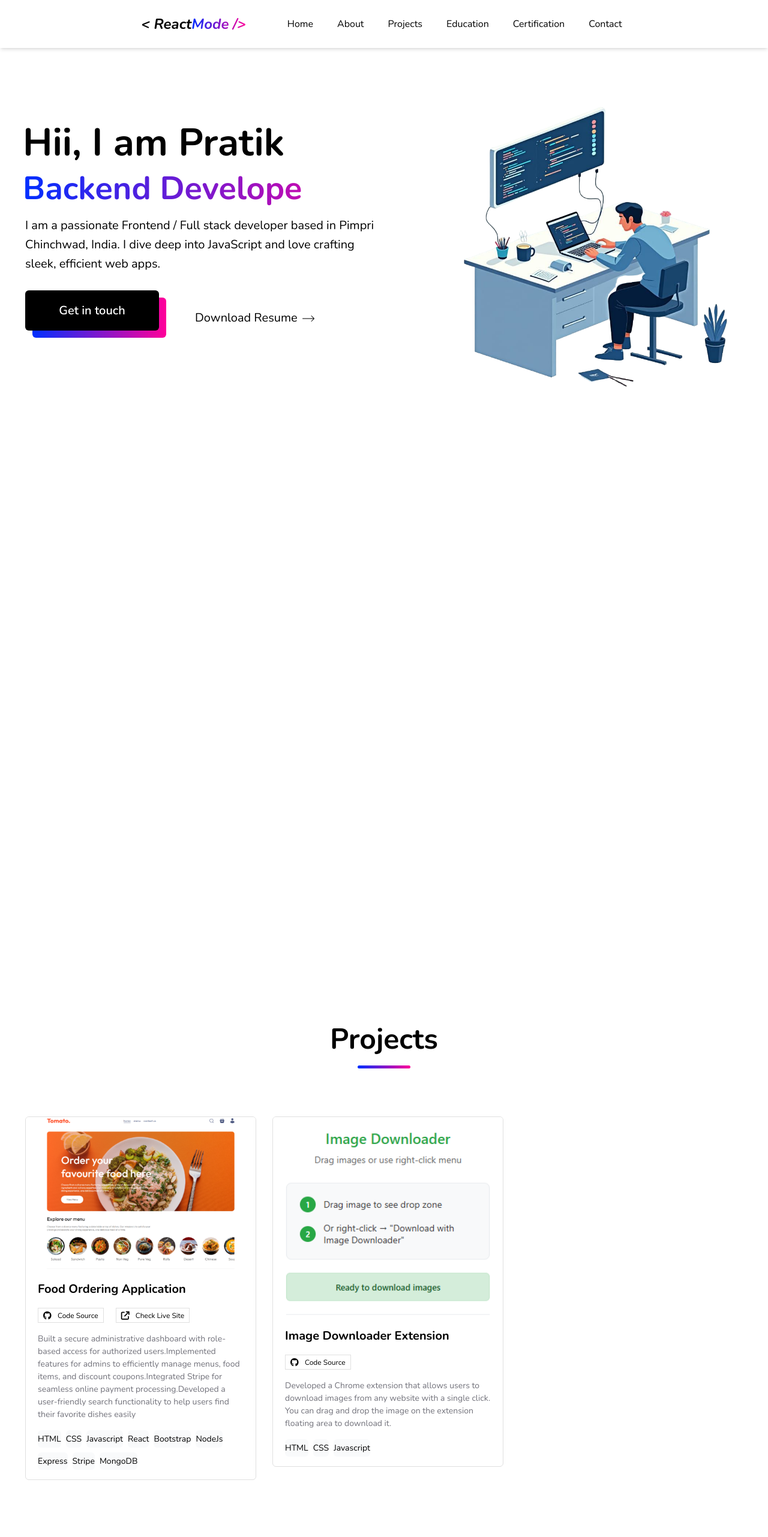
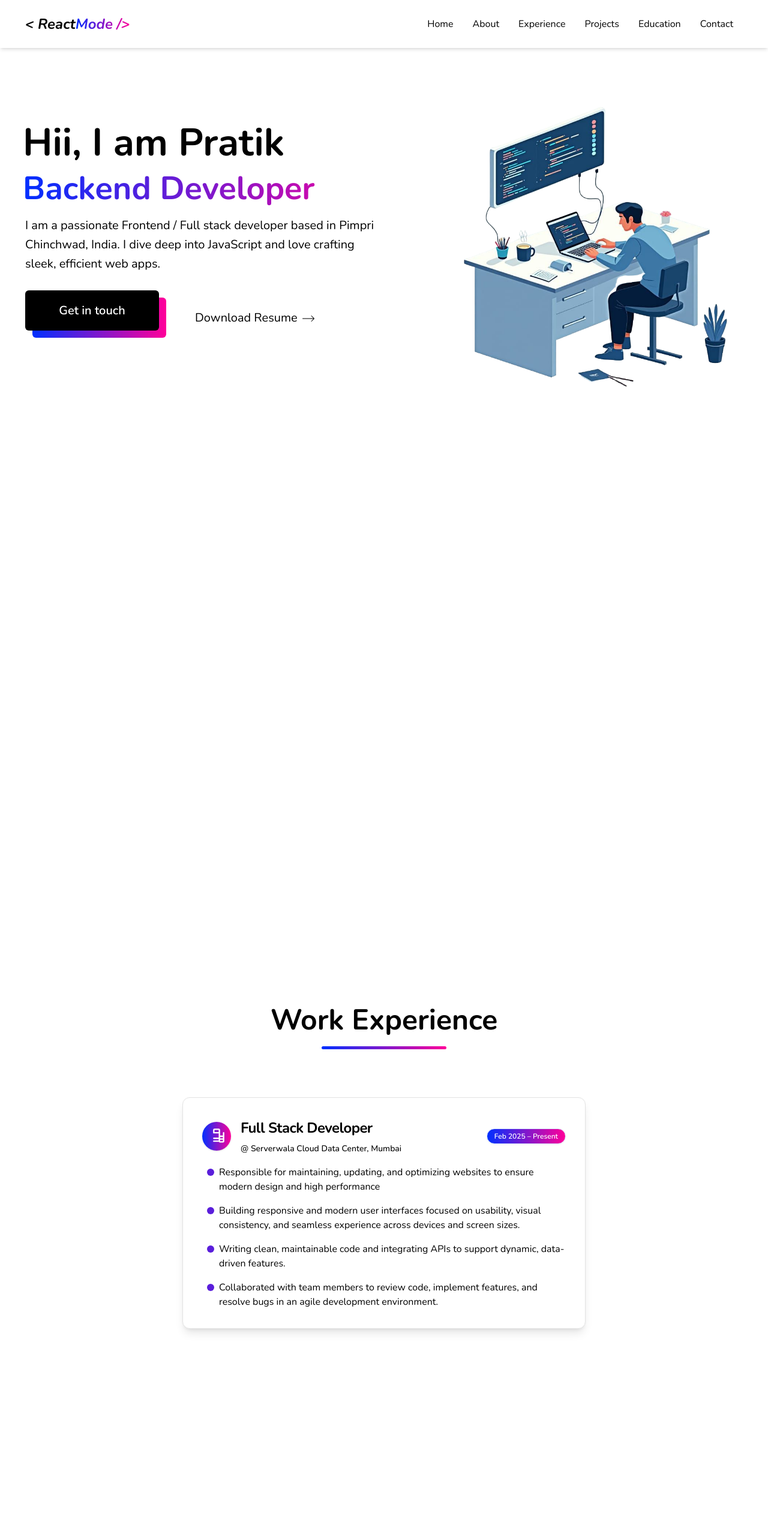
Before and after one commit to pratikmtele/Portfolio, a React (Vite) app: page / in a window 1280 px wide. Shown: the top 2562 px of the page at 60% size. Built offline with nearby package versions, Linux system fonts and the light colour scheme.

Commit message:
added experience section

```diff
--- a/src/App.jsx
+++ b/src/App.jsx
@@ -8,25 +8,36 @@ import {
   Contact,
   Footer,
 } from "./components/index.js";
-import gsap from 'gsap';
-import { useGSAP } from '@gsap/react';
-import { ScrollTrigger } from 'gsap/ScrollTrigger';
+import gsap from "gsap";
+import { useGSAP } from "@gsap/react";
+import { ScrollTrigger } from "gsap/ScrollTrigger";
+import WorkExperience from "./components/WorkExperience.jsx";
 
 function App() {
   gsap.registerPlugin(useGSAP, ScrollTrigger);
 
   useGSAP(() => {
-    gsap.fromTo(".info-part", { opacity: 0, x:-200}, { opacity: 1, x:0, duration: 1 });
-    gsap.fromTo(".image-part", { opacity: 0, x: 200 }, { opacity: 1, x: 0, duration: 1 });
-    gsap.set(".about-heading", { opacity: 0, x:-200 });
-    gsap.set(".about-content", { opacity: 0, x:-200 });
-    gsap.set(".tools-heading", { opacity: 0, x:-200 });
-    gsap.set(".skill-card", { opacity: 0, x:-200 });
+    gsap.fromTo(
+      ".info-part",
+      { opacity: 0, x: -200 },
+      { opacity: 1, x: 0, duration: 1 }
+    );
+    gsap.fromTo(
+      ".image-part",
+      { opacity: 0, x: 200 },
+      { opacity: 1, x: 0, duration: 1 }
+    );
+    gsap.set(".about-heading", { opacity: 0, x: -200 });
+    gsap.set(".about-content", { opacity: 0, x: -200 });
+    gsap.set(".tools-heading", { opacity: 0, x: -200 });
+    gsap.set(".skill-card", { opacity: 0, x: -200 });
+    gsap.set(".project-heading", { opacity: 0, x: -200 });
+    gsap.set(".project", { opacity: 0, x: -200 });
     gsap.to(".about-heading", {
       scrollTrigger: {
-        trigger: "#about",
-        start: "-500px",
-        end: "400px",
+        trigger: ".about-heading",
+        start: "top 59%",
+        end: "bottom 60%",
         toggleActions: "play none none reverse",
       },
       opacity: 1,
@@ -36,9 +47,9 @@ function App() {
     });
     gsap.to(".about-content", {
       scrollTrigger: {
-        trigger: ".container",
-        start: "200px",
-        end: "400px",
+        trigger: ".about-content",
+        start: "top 59%",
+        end: "bottom 80%",
         toggleActions: "play none none reverse",
       },
       opacity: 1,
@@ -48,9 +59,9 @@ function App() {
     });
     gsap.to(".tools-heading", {
       scrollTrigger: {
-        trigger: ".container",
-        start: "200px",
-        end: "400px",
+        trigger: ".skill-card",
+        start: "top 90%",
+        end: "bottom 99%",
         toggleActions: "play none none reverse",
       },
       opacity: 1,
@@ -59,7 +70,8 @@ function App() {
       duration: 1,
     });
     gsap.utils.toArray(".skill-card").forEach((card, i) => {
-    gsap.fromTo(card,
+      gsap.fromTo(
+        card,
         { opacity: 0, x: -200 },
         {
           opacity: 1,
@@ -71,7 +83,37 @@ function App() {
             end: "bottom 60%",
             toggleActions: "play none none reverse",
             scrub: true,
+          },
         }
+      );
+    });
+    gsap.to(".project-heading", {
+      scrollTrigger: {
+        trigger: ".project",
+        start: "top 90%",
+        end: "bottom 10%",
+        toggleActions: "play none none reverse",
+      },
+      opacity: 1,
+      translateX: 0,
+      y: 0,
+      duration: 1,
+    });
+    gsap.utils.toArray(".project").forEach((project_card, i) => {
+      gsap.fromTo(
+        project_card,
+        { opacity: 0, x: -200 },
+        {
+          opacity: 1,
+          x: 0,
+          duration: 1,
+          scrollTrigger: {
+            trigger: project_card,
+            start: "top 100%",
+            end: "bottom 99%",
+            toggleActions: "play none none reverse",
+            scrub: true,
+          },
         }
       );
     });
@@ -82,9 +124,9 @@ function App() {
       <Navbar />
       <Home />
       <About />
+      <WorkExperience />
       <Projects />
       <Education />
-      <Certifications />
       <Contact />
       <Footer />
     </>
--- a/src/components/Home.jsx
+++ b/src/components/Home.jsx
@@ -6,8 +6,11 @@ import { RightArrow, Image, Resume } from "../assets/index.js";
 function Home() {
   return (
     <Container>
-      <main id="home" className="scroll-offset md:mt-10 flex flex-col md:flex-row gap-20 md:gap-5 lg:pt-[150px]">
-        <div className="info-part max-h-fit">
+      <main
+        id="home"
+        className="scroll-offset md:mt-10 flex flex-col md:flex-row gap-20 md:gap-5 lg:pt-[150px]"
+      >
+        <div className="info-part max-h-fit pt-5 md:pt-0">
           <h1 className="text-mxl md:text-2xl lg:text-3xl font-bold lg:-ml-1">
             Hii, I am Pratik
           </h1>
--- a/src/components/Navbar.jsx
+++ b/src/components/Navbar.jsx
@@ -23,10 +23,13 @@ const Navbar = () => {
   };
 
   return (
-    <header
-      className={`flex justify-between h-20 items-center sm:mt-6 z-50 w-full px-5 lg:mt-0 lg:fixed lg:w-full lg:px-[18.4%] lg:lgm-auto lg:top-0 transition-colors duration-300 shadow-md ${
+    <div
+      className={`w-full shadow-md mt-0 lg:fixed lg:top-0 transition-colors duration-300 z-50 ${
         isScrolled ? "bg-white/80" : "bg-white"
       }`}
+    >
+      <header
+        className={`flex justify-between h-20 items-center md:mt-6 z-50 md:w-[1236px] px-2 md:px-5 lg:m-auto`}
       >
         <h1
           className="text-lg font-bold cursor-pointer md:text-xl"
@@ -49,41 +52,42 @@ const Navbar = () => {
         <ul
           className={`block absolute h-full z-50 top-20 left-0 w-full bg-white lg:bg-transparent ${
             isNavbarOpen ? "translate-x-0" : "-translate-x-[1000px]"
-        } md:translate-x-0 text-center md:h-auto md:static md:w-fit md:gap-6 md:flex transition-all ease-in-out duration-500`}
+          } md:translate-x-0 text-center md:h-auto md:static md:w-fit md:flex transition-all ease-in-out duration-500`}
           onClick={onClickHandle}
         >
-        <li className="relative menu font-semibold text-md mb-5 sm:mb-0 mt-5 z-50 sm:mt-0 hover:bg-slate-400/15 py-1 px-2 rounded-md overflow-hidden">
+          <li className="relative menu font-semibold text-md mb-5 sm:mb-0 mt-5 z-50 sm:mt-0 hover:bg-slate-400/15 py-1 px-4 rounded-md overflow-hidden">
             <a href="#home" className="menu-item" data-text="Home">
               Home
             </a>
           </li>
-        <li className="relative menu font-semibold text-md mb-5 sm:mb-0 mt-5 sm:mt-0 hover:bg-slate-400/15 py-1 px-2 rounded-md overflow-hidden">
+          <li className="relative menu font-semibold text-md mb-5 sm:mb-0 mt-5 sm:mt-0 hover:bg-slate-400/15 py-1 px-4 rounded-md overflow-hidden">
             <a href="#about" className="menu-item" data-text="About">
               About
             </a>
           </li>
-        <li className="relative menu font-semibold text-md mb-5 sm:mb-0 hover:bg-slate-400/15 py-1 px-2 rounded-md overflow-hidden">
+          <li className="relative menu font-semibold text-md mb-5 sm:mb-0 hover:bg-slate-400/15 py-1 px-4 rounded-md overflow-hidden">
+            <a href="#experience" className="menu-item" data-text="Experience">
+              Experience
+            </a>
+          </li>
+          <li className="relative menu font-semibold text-md mb-5 sm:mb-0 hover:bg-slate-400/15 py-1 px-4 rounded-md overflow-hidden">
             <a href="#projects" className="menu-item" data-text="Projects">
               Projects
             </a>
           </li>
-        <li className="relative menu font-semibold text-md mb-5 sm:mb-0 hover:bg-slate-400/15 py-1 px-2 rounded-md overflow-hidden">
+          <li className="relative menu font-semibold text-md mb-5 sm:mb-0 hover:bg-slate-400/15 py-1 px-4 rounded-md overflow-hidden">
             <a href="#education" className="menu-item" data-text="Education">
               Education
             </a>
           </li>
-        <li className="relative menu font-semibold text-md mb-5 sm:mb-0 hover:bg-slate-400/15 py-1 px-2 rounded-md overflow-hidden">
-          <a href="#certification" className="menu-item" data-text="Certification">
-            Certification
-          </a>
-        </li>
-        <li className="relative menu font-semibold text-md mb-5 sm:mb-0 hover:bg-slate-400/15 py-1 px-2 rounded-md overflow-hidden">
+          <li className="relative menu font-semibold text-md mb-5 sm:mb-0 hover:bg-slate-400/15 py-1 px-4 rounded-md overflow-hidden">
             <a href="#contact" className="menu-item" data-text="Contact">
               Contact
             </a>
           </li>
         </ul>
       </header>
+    </div>
   );
 };
 
--- a/src/components/Project.jsx
+++ b/src/components/Project.jsx
@@ -1,6 +1,3 @@
-import React from "react";
-import FoodImage from "../assets/foodorderingapp.png";
-
 function Project({
   coverImage,
   title,
@@ -12,11 +9,11 @@ function Project({
   techs,
 }) {
   return (
-    <div className="sm:w-[385px] bg-white border border-light-gray h-fit rounded-md overflow-hidden">
+    <div className="project sm:w-[385px] bg-white border border-light-gray h-fit rounded-md overflow-hidden">
       <img
         src={coverImage}
         alt="Project 1"
-        className="w-full sm:h-full object-cover"
+        className="w-full sm:h-[300px] object-cover"
       />
       <div>
         <h1 className="font-bold text-lg ml-5 mt-4">{title}</h1>
@@ -47,7 +44,7 @@ function Project({
           {techs.map((tech) => (
             <div
               key={tech}
-            className="w-fit text-sm flex items-center bg-gray-white py-1 rounded-md"
+              className="w-fit text-sm flex items-center bg-gray-white py-1 px-2 border border-[#e3e3e3] rounded-md"
             >
               {tech}
             </div>
--- a/src/components/Projects.jsx
+++ b/src/components/Projects.jsx
@@ -1,6 +1,6 @@
 import React from "react";
 import { Container, Project } from "./index.js";
-import { FoodApplication, ExtensionImage} from "../assets/index.js";
+import { FoodApplication, ExtensionImage } from "../assets/index.js";
 
 function Projects() {
   const projects = [
@@ -13,40 +13,26 @@ function Projects() {
       githubLink: "https://github.com/pratikmtele/food_ordering",
       isSiteLive: true,
       siteLink: "https://blissbites.netlify.app",
-      techs: [
-        "HTML",
-        "CSS",
-        "Javascript",
-        "React",
-        "Bootstrap",
-        "NodeJs",
-        "Express",
-        "Stripe",
-        "MongoDB",
-      ],
+      techs: ["React", "Bootstrap", "NodeJs", "Express", "Stripe", "MongoDB"],
     },
     {
       title: "Image Downloader Extension",
       description:
-        "Developed a Chrome extension that allows users to download images from any website with a single click. You can drag and drop the image on the extension floating area to download it.",
+        "Developed a Chrome extension that simplifies image downloading from any website through an intuitive floating drag-and-drop interface. The extension intelligently processes image URLs by removing tracker parameters such as width, height, and utm_*, and also decodes Base64-encoded image URLs. This ensures users receive the original, high-resolution images without any tracking data or quality loss.",
       coverImage: ExtensionImage,
       isCodeSourced: true,
       githubLink: "",
       isSiteLive: false,
       siteLink: "",
-      techs: [
-        "HTML",
-        "CSS",
-        "Javascript",
-      ],
-    }
+      techs: ["HTML", "CSS", "Javascript"],
+    },
   ];
 
   return (
     <div>
       <Container>
-        <section id="projects" className="mt-14 sm:mt-20">
-          <div className="mb-14 sm:mb-20 flex flex-col items-center">
+        <section id="projects" className="scroll-offset mt-4 md:mt-14">
+          <div className="project-heading mb-14 sm:mb-20 flex flex-col items-center">
             <h1 className="text-mxl inline-block font-bold mb-2 sm:text-2xl">
               Projects
             </h1>
--- /dev/null
+++ b/src/components/WorkExperience.jsx
@@ -0,0 +1,83 @@
+const WorkExperience = () => {
+  return (
+    <section
+      id="experience"
+      className="scroll-offset pt-12 px-2 md:px-12 bg-white"
+    >
+      <div className="mb-14 sm:mb-20 flex flex-col items-center">
+        <h2 className="text-mxl inline-block font-bold mb-2 sm:text-2xl">
+          Work Experience
+        </h2>
+        <div className="h-[5px] gradient-btn w-[73px] sm:w-[208px] rounded-md"></div>
+      </div>
+      <div className="flex justify-center">
+        <div className="w-full max-w-2xl bg-white rounded-xl shadow-lg p-4 md:p-8 mb-10 border border-[#e3e3e3] transition-shadow duration-300">
+          <div className="flex flex-col sm:flex-row sm:items-center sm:justify-between mb-4">
+            <div className="flex items-center gap-4">
+              <span className="inline-flex items-center justify-center w-12 h-12 rounded-full gradient-btn text-white shadow">
+                <svg
+                  xmlns="http://www.w3.org/2000/svg"
+                  fill="none"
+                  viewBox="0 0 24 24"
+                  strokeWidth={2}
+                  stroke="currentColor"
+                  className="w-7 h-7"
+                >
+                  <path
+                    strokeLinecap="round"
+                    strokeLinejoin="round"
+                    d="M16 7V3m0 0a1 1 0 00-1-1h-6a1 1 0 00-1 1v4m8 0H8m8 0v4m0 0a1 1 0 001 1h4a1 1 0 001-1V7m-6 4v4m0 0a1 1 0 001 1h4a1 1 0 001-1v-4m-6 4H8m8 0v4m0 0a1 1 0 001 1h4a1 1 0 001-1v-4m-6 4H8"
+                  />
+                </svg>
+              </span>
+              <div>
+                <h3 className="text-lg md:text-xl font-bold text-gray-900 mb-1 tracking-tight">
+                  Full Stack Developer
+                </h3>
+                <span className="text-sm text-gray-500 font-medium">
+                  @ Serverwala Cloud Data Center, Mumbai
+                </span>
+              </div>
+            </div>
+            <span className="text-sm md:text-xs gradient-btn text-white text-center font-semibold mt-4 sm:mt-0 bg-blue-50 px-3 py-1 rounded-full shadow-sm border border-blue-100">
+              Feb 2025 – Present
+            </span>
+          </div>
+          <ul className="space-y-4 text-gray-700 mt-4 pl-2">
+            <li className="flex items-start gap-2">
+              <span className="mt-1.5 w-3 h-3 rounded-full bg-[#5a1edb] flex-shrink-0"></span>
+              <span>
+                Responsible for maintaining, updating, and optimizing websites
+                to ensure modern design and high performance
+              </span>
+            </li>
+            <li className="flex items-start gap-2">
+              <span className="mt-1.5 w-3 h-3 rounded-full bg-[#5a1edb] flex-shrink-0"></span>
+              <span>
+                Building responsive and modern user interfaces focused on
+                usability, visual consistency, and seamless experience across
+                devices and screen sizes.
+              </span>
+            </li>
+            <li className="flex items-start gap-2">
+              <span className="mt-1.5 w-3 h-3 rounded-full bg-[#5a1edb] flex-shrink-0"></span>
+              <span>
+                Writing clean, maintainable code and integrating APIs to support
+                dynamic, data-driven features.
+              </span>
+            </li>
+            <li className="flex items-start gap-2">
+              <span className="mt-1.5 w-3 h-3 rounded-full bg-[#5a1edb] flex-shrink-0"></span>
+              <span>
+                Collaborated with team members to review code, implement
+                features, and resolve bugs in an agile development environment.
+              </span>
+            </li>
+          </ul>
+        </div>
+      </div>
+    </section>
+  );
+};
+
+export default WorkExperience;
```
Also changed, not shown: src/assets/Image_Downloader_Extension.png. Lines whose indentation alone changed are shown as unchanged.
